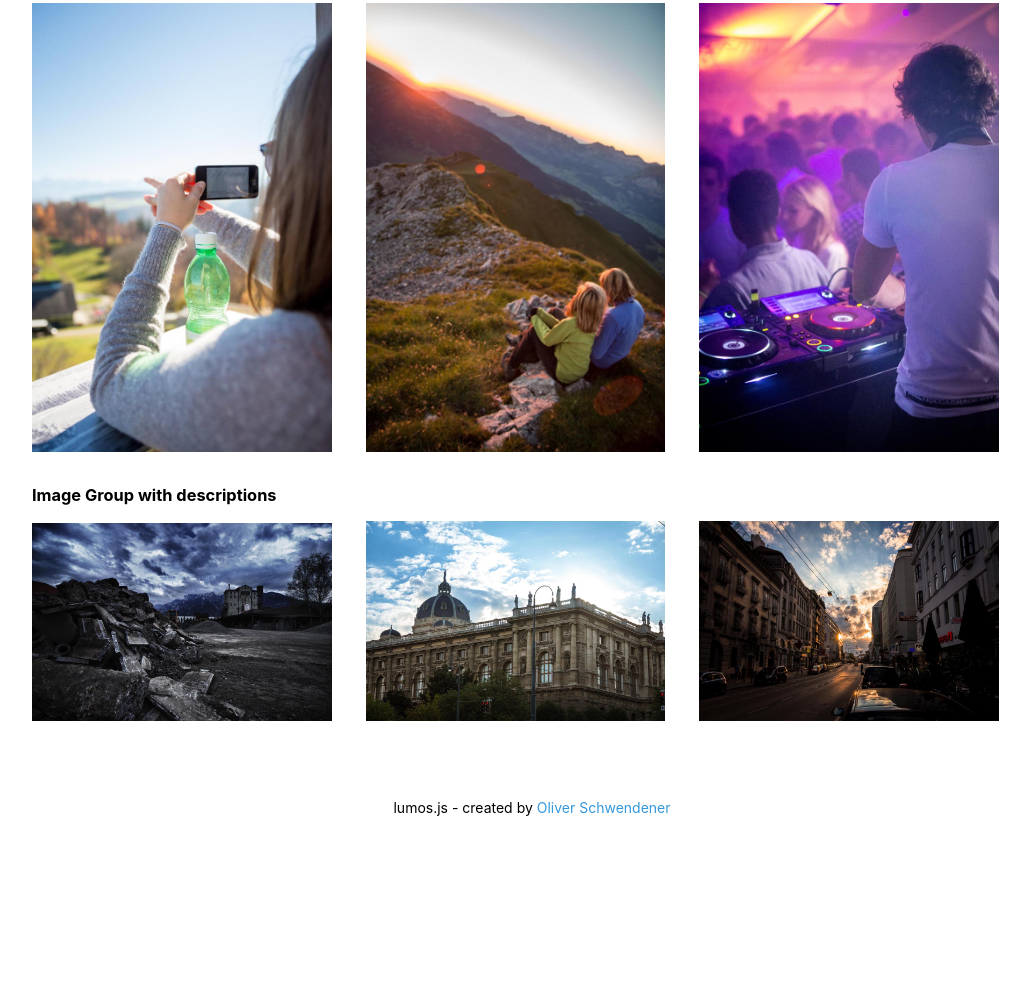
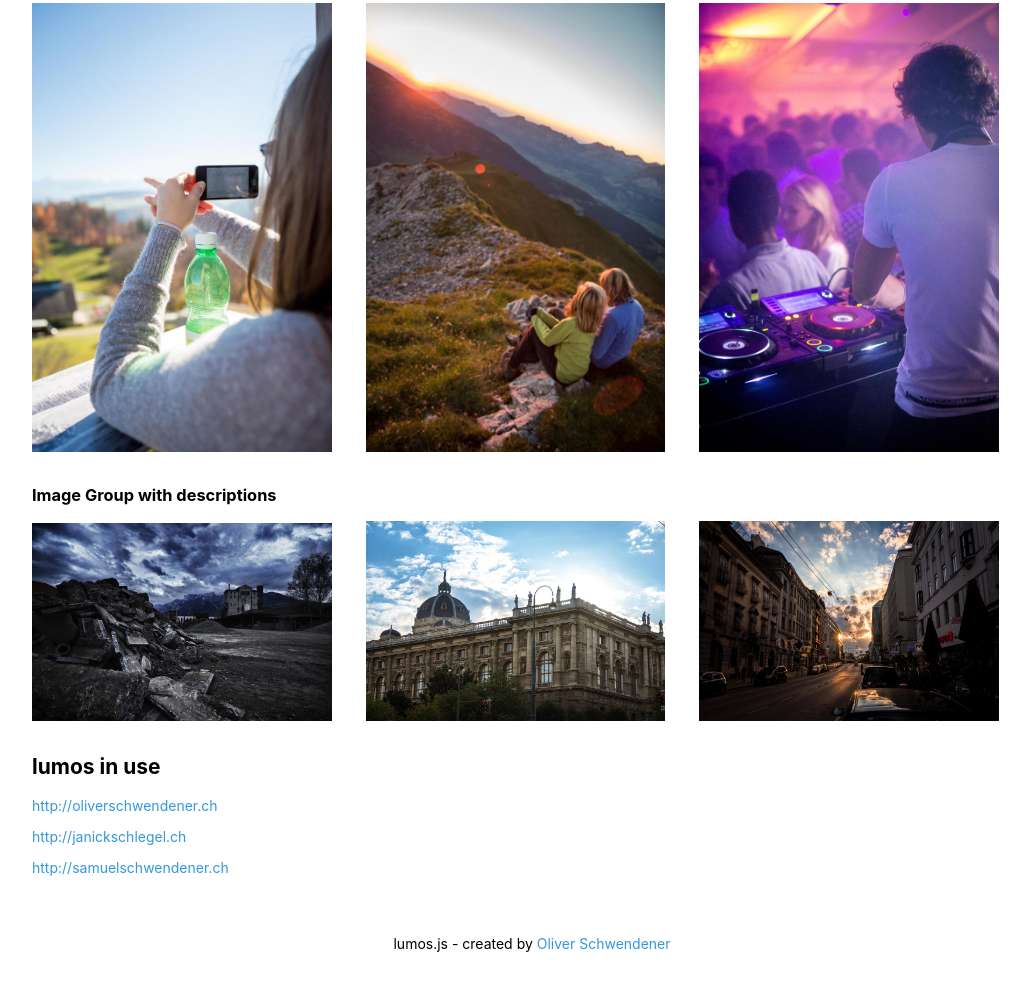
Before and after one commit to oliverschwendener/lumos, a website with bundled scripts: page index.html in a window 1280 px wide. Shown: the part 649-1639 px from the top of the page, without its empty margins (108-1138 px from the left). Before the commit the page ends 1525 px from the top, so only its background shows below. Built offline with nearby package versions, Linux system fonts and the light colour scheme.

Commit message:
Added usages of lumos

```diff
--- a/index.html
+++ b/index.html
@@ -85,6 +85,22 @@
                 </div>
             </div>
 
+            <h2>lumos in use</h2>
+            <p>
+                <a href="http://oliverschwendener.ch">
+                    http://oliverschwendener.ch
+                </a>
+            </p>
+            <p>
+                <a href="http://janickschlegel.ch">
+                    http://janickschlegel.ch
+                </a>
+            </p>
+            <p>
+                <a href="http://samuelschwendener.ch">
+                    http://samuelschwendener.ch
+                </a>
+            </p>
         </div>
     </main>
 
```
